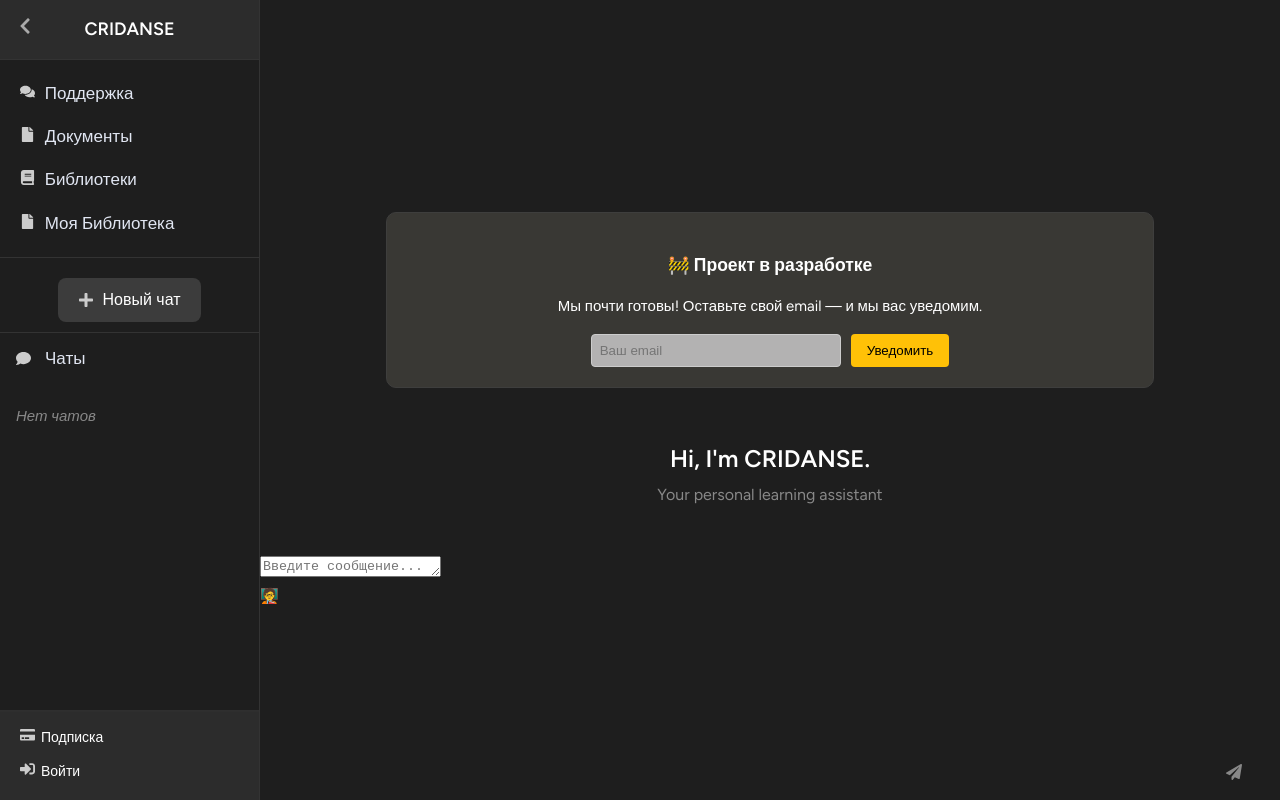
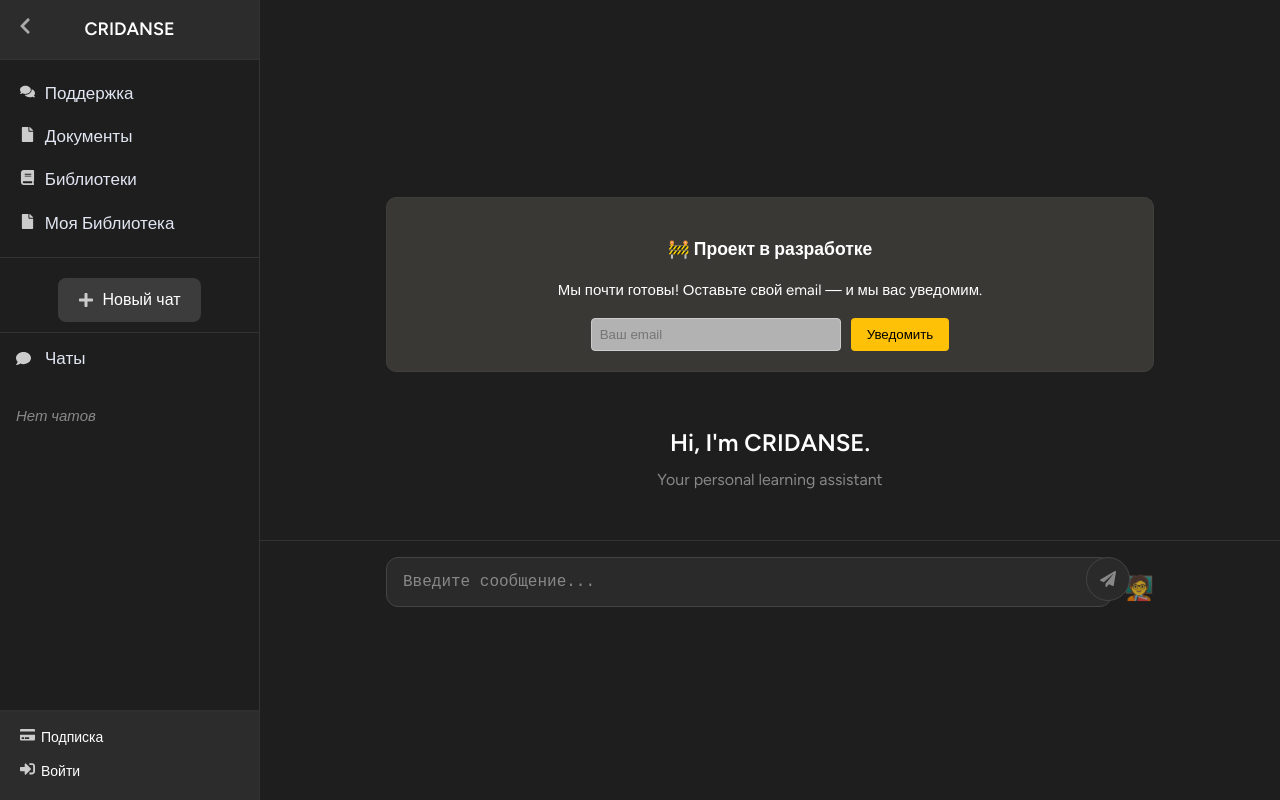
Before and after one commit to Maricvs/CRIDANSE, a React (Vite) app in the folder frontend/: page / in a window 1280 px wide. Built offline with nearby package versions, Linux system fonts and the light colour scheme.

Commit message:
инпут

```diff
--- a/frontend/src/ChatField.css
+++ b/frontend/src/ChatField.css
@@ -334,3 +334,102 @@
     max-width: 95%; /* Максимально используем доступное пространство */
   }
 }
+
+.chat-field {
+  width: 100%;
+  padding: 1rem;
+  background-color: #1e1e1e;
+  border-top: 1px solid #333;
+}
+
+.input-container {
+  display: flex;
+  align-items: flex-end;
+  gap: 12px;
+  max-width: 768px;
+  margin: 0 auto;
+  position: relative;
+}
+
+textarea {
+  flex: 1;
+  min-height: 44px;
+  max-height: 200px;
+  padding: 12px 16px;
+  font-size: 16px;
+  line-height: 1.5;
+  border: 1px solid #444;
+  border-radius: 12px;
+  background-color: #2a2a2a;
+  color: white;
+  resize: none;
+  outline: none;
+}
+
+textarea:focus {
+  border-color: #666;
+}
+
+textarea::placeholder {
+  color: #888;
+}
+
+.action-buttons {
+  display: flex;
+  align-items: center;
+  gap: 8px;
+}
+
+.teacher-mode-icon {
+  font-size: 24px;
+  cursor: pointer;
+  opacity: 0.7;
+  transition: opacity 0.2s ease;
+}
+
+.teacher-mode-icon:hover {
+  opacity: 1;
+}
+
+.send-button {
+  width: 44px;
+  height: 44px;
+  border-radius: 50%;
+  background-color: #2a2a2a;
+  border: 1px solid #444;
+  color: #888;
+  display: flex;
+  align-items: center;
+  justify-content: center;
+  cursor: pointer;
+  transition: all 0.2s ease;
+}
+
+.send-button:hover {
+  background-color: #3a3a3a;
+  color: white;
+  border-color: #666;
+}
+
+.send-button svg {
+  width: 16px;
+  height: 16px;
+}
+
+@media (max-width: 768px) {
+  .chat-field {
+    padding: 0.5rem;
+  }
+
+  .input-container {
+    gap: 8px;
+  }
+
+  textarea {
+    font-size: 15px;
+  }
+
+  .teacher-mode-icon {
+    font-size: 20px;
+  }
+}
```
